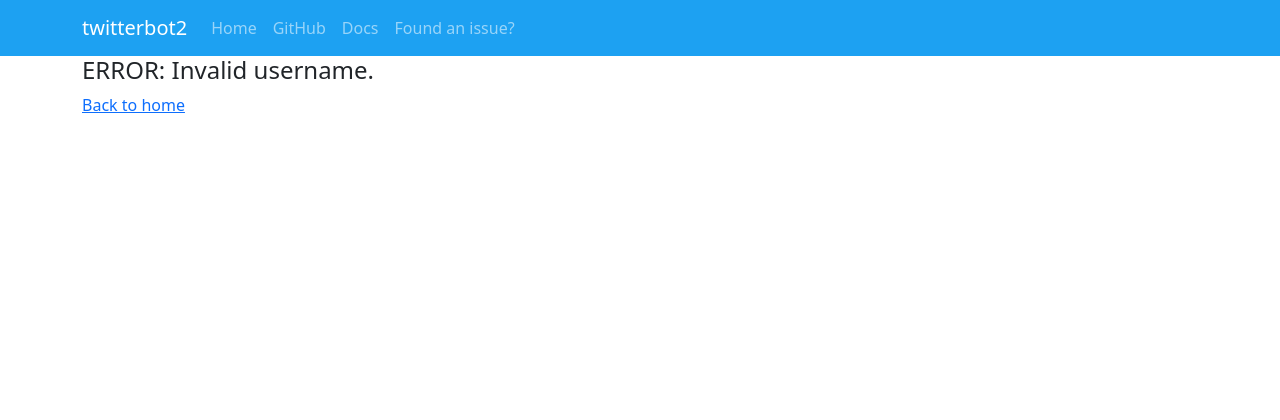
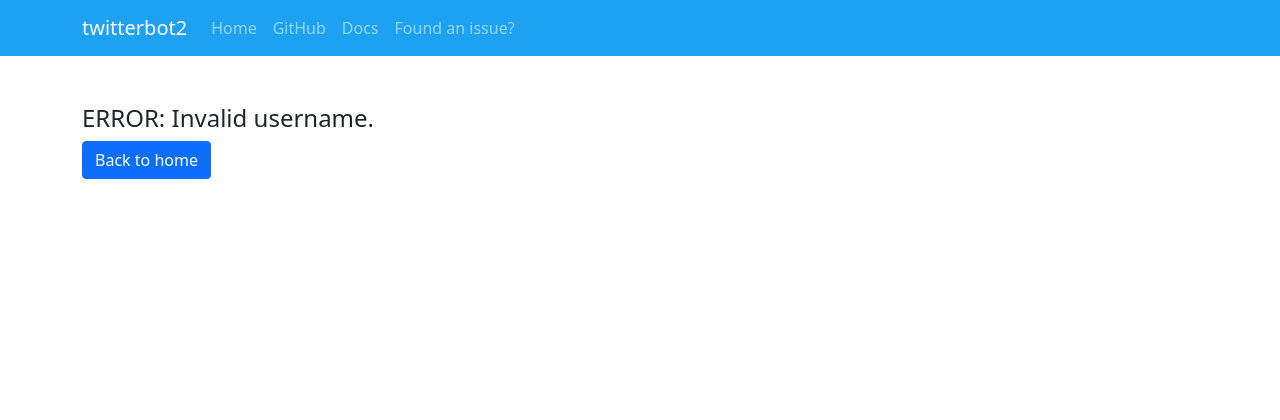
Before and after one commit to edoardottt/twitterbot2, a Flask app: page /dashboard in a window 1280 px wide. Shown: the top 420 px of the page. Run offline with Flask 2, Linux system fonts and the light colour scheme; some libraries are stand-ins or nearby versions.

Commit message:
Better home button

```diff
--- a/templates/error.html
+++ b/templates/error.html
@@ -16,12 +16,16 @@
 <body>
     {% include 'navbar.html' %}
 
+    <br>
+
     <div class="container" id="content">
+
+        <br>
         <div class="row">
             <h4>
                 ERROR: {{ errormsg }}
             </h4>
-            <a href="/">Back to home</a>
+            <a href="/"><button type="button" class="btn btn-primary" value="Back to home">Back to home</button></a>
         </div>
     </div>
 
```
